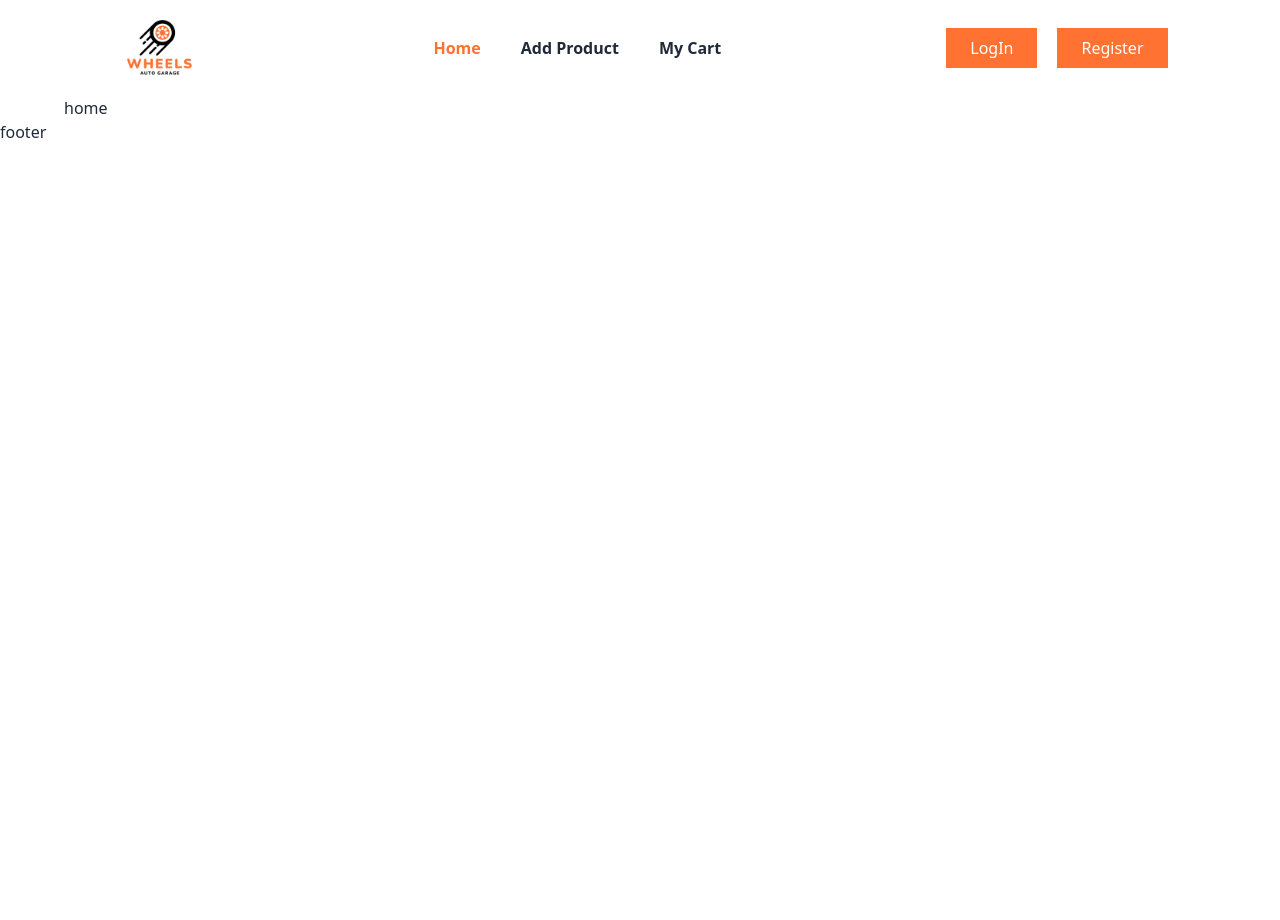
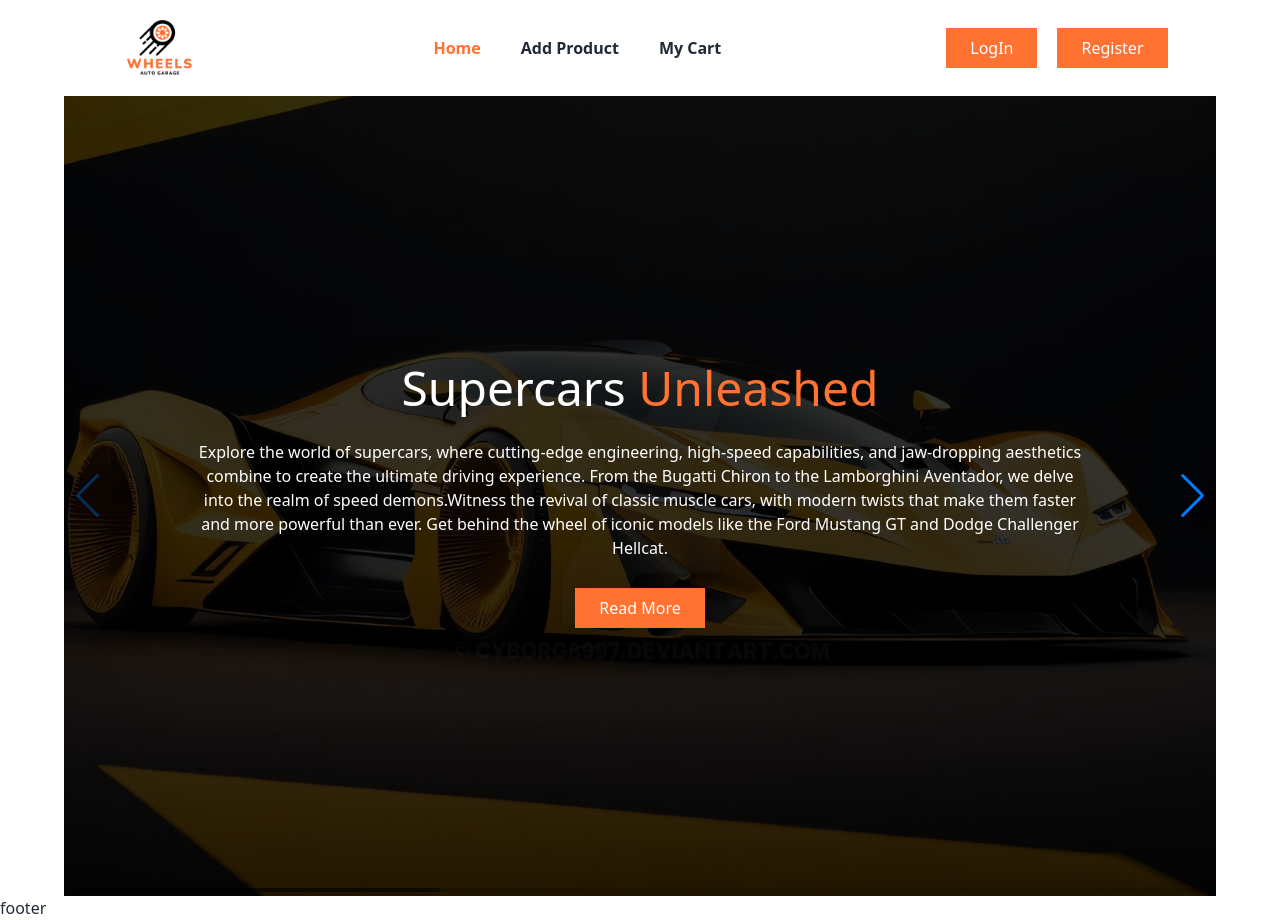
Before and after one commit to Abdullah-Al-Mehmud/automotive-CRUD-client, a React (Vite) app: page / in a window 1280 px wide. Before the commit the page ends 800 px from the top, so only its background shows below. Built offline with nearby package versions, Linux system fonts and the light colour scheme; grey boxes are pictures that could not be loaded.

Commit message:
added banner section

```diff
--- a/src/Pages/Home/HeroSec.jsx
+++ b/src/Pages/Home/HeroSec.jsx
@@ -1,5 +1,101 @@
+// Import Swiper React components
+import { Swiper, SwiperSlide } from "swiper/react";
+import { Navigation, Scrollbar, A11y } from "swiper/modules";
+import "swiper/css/navigation";
+
+import "swiper/css/scrollbar";
+
+// Import Swiper styles
+import "swiper/css";
 const HeroSec = () => {
-  return <div>hero sec</div>;
+  return (
+    <div>
+      <Swiper
+        className="h-screen"
+        modules={[Navigation, Scrollbar, A11y]}
+        spaceBetween={50}
+        slidesPerView={1}
+        navigation
+        pagination={{ clickable: true }}
+        scrollbar={{ draggable: true }}
+        onSlideChange={() => console.log("slide change")}
+        onSwiper={(swiper) => console.log(swiper)}>
+        <SwiperSlide>
+          <div className="bg-[url('/images/heroBg.jpg')]  bg-cover bg-no-repeat bg-top">
+            <div className="bg-black bg-opacity-80 h-screen flex items-center">
+              <div className="text-center">
+                <h1 className="text-5xl text-white">
+                  Supercars <span className="text-[#ff7232]">Unleashed</span>{" "}
+                </h1>
+                <p className="text-white px-32 pt-7">
+                  Explore the world of supercars, where cutting-edge
+                  engineering, high-speed capabilities, and jaw-dropping
+                  aesthetics combine to create the ultimate driving experience.
+                  From the Bugatti Chiron to the Lamborghini Aventador, we delve
+                  into the realm of speed demons.Witness the revival of classic
+                  muscle cars, with modern twists that make them faster and more
+                  powerful than ever. Get behind the wheel of iconic models like
+                  the Ford Mustang GT and Dodge Challenger Hellcat.
+                </p>
+                <button className="px-6 py-2 mt-7 bg-[#ff7232] text-white">
+                  Read More
+                </button>
+              </div>
+            </div>
+          </div>
+        </SwiperSlide>
+        <SwiperSlide>
+          <div className="bg-[url('/images/heroBg2.jpg')]  bg-cover bg-no-repeat bg-top">
+            <div className="bg-black bg-opacity-80 h-screen flex items-center">
+              <div className="text-center">
+                <h1 className="text-5xl text-white">
+                  Adventure<span className="text-[#ff7232]"> on Four</span>{" "}
+                  Wheels
+                </h1>
+                <p className="text-white px-32 pt-7">
+                  Explore the rise of the SUV and its transformation from a
+                  family hauler to an adventure-ready vehicle. From the
+                  versatile Subaru Outback to the rugged Toyota 4Runner,
+                  discover the SUVs that are changing the way we
+                  travel.Experience the pinnacle of automotive luxury with a
+                  showcase of premium SUVs. From the sophisticated Range Rover
+                  Velar to the sleek Porsche Cayenne, these vehicles offer an
+                  exquisite blend of style, performance, and comfort.
+                </p>
+                <button className="px-6 py-2 mt-7 bg-[#ff7232] text-white">
+                  Read More
+                </button>
+              </div>
+            </div>
+          </div>
+        </SwiperSlide>
+        <SwiperSlide>
+          {" "}
+          <div className="bg-[url('/images/heroBg3.jpg')]  bg-cover bg-no-repeat bg-top">
+            <div className="bg-black bg-opacity-80 h-screen flex items-center">
+              <div className="text-center">
+                <h1 className="text-5xl text-white">
+                  The Art of <span className="text-[#ff7232]"> Sports</span>
+                </h1>
+                <p className="text-white px-32 pt-7">
+                  Dive into the engineering and design principles that make
+                  sports cars some of the most visually captivating and
+                  aerodynamically efficient vehicles on the road. Discover how
+                  form and function collide in pursuit of speed.Trace the
+                  evolution of sports cars, from the classic 1950s era to the
+                  modern supercar landscape. This journey explores how these
+                  high-performance vehicles have evolved over the years.
+                </p>
+                <button className="px-6 py-2 mt-7 bg-[#ff7232] text-white">
+                  Read More
+                </button>
+              </div>
+            </div>
+          </div>
+        </SwiperSlide>
+      </Swiper>
+    </div>
+  );
 };
 
 export default HeroSec;
--- a/src/Pages/Home/Home.jsx
+++ b/src/Pages/Home/Home.jsx
@@ -1,5 +1,11 @@
+import HeroSec from "./HeroSec";
+
 const Home = () => {
-  return <div>home</div>;
+  return (
+    <div>
+      <HeroSec></HeroSec>
+    </div>
+  );
 };
 
 export default Home;
--- a/src/Pages/Navbar/Navbar.jsx
+++ b/src/Pages/Navbar/Navbar.jsx
@@ -37,7 +37,7 @@ const Navbar = () => {
 
     <div className="flex justify-around items-center ">
       <div>
-        <img className="h-24" src="./images/logo.png" alt="" />
+        <img className="h-24" src="/images/logo.png" alt="" />
       </div>
       <div className="dropdown lg:hidden">
         <label tabIndex={0} className="btn btn-ghost lg:hidden">
```
Also changed, not shown: 2 other files (tests, documents, lock files or other folders).
